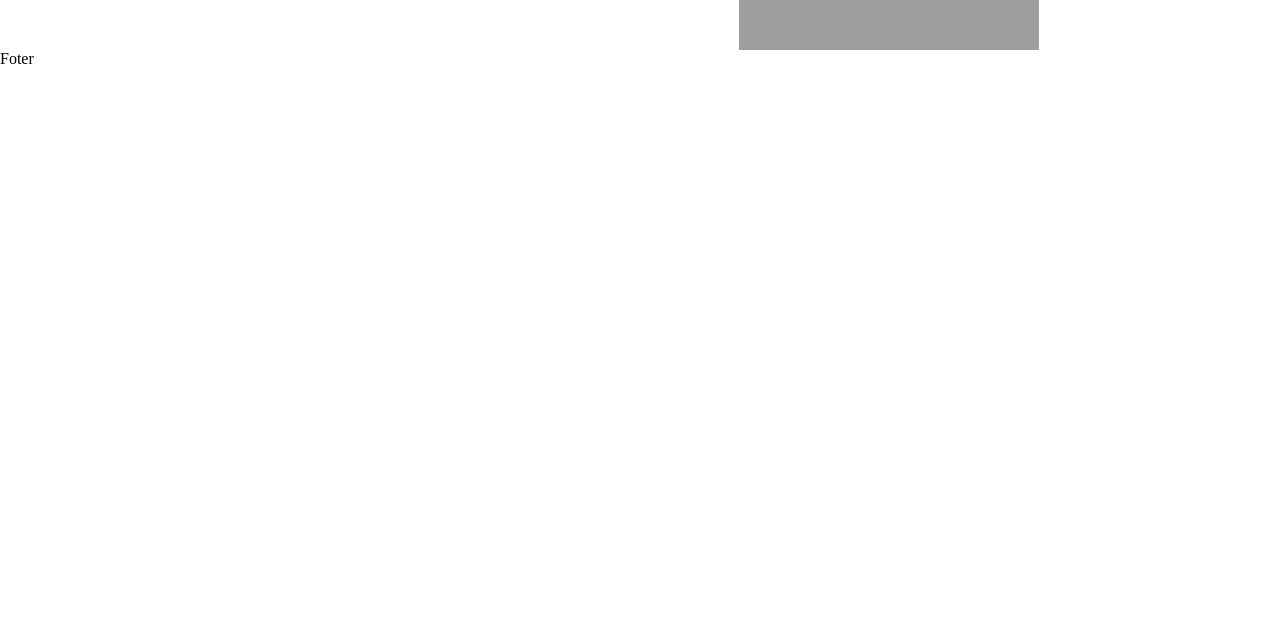
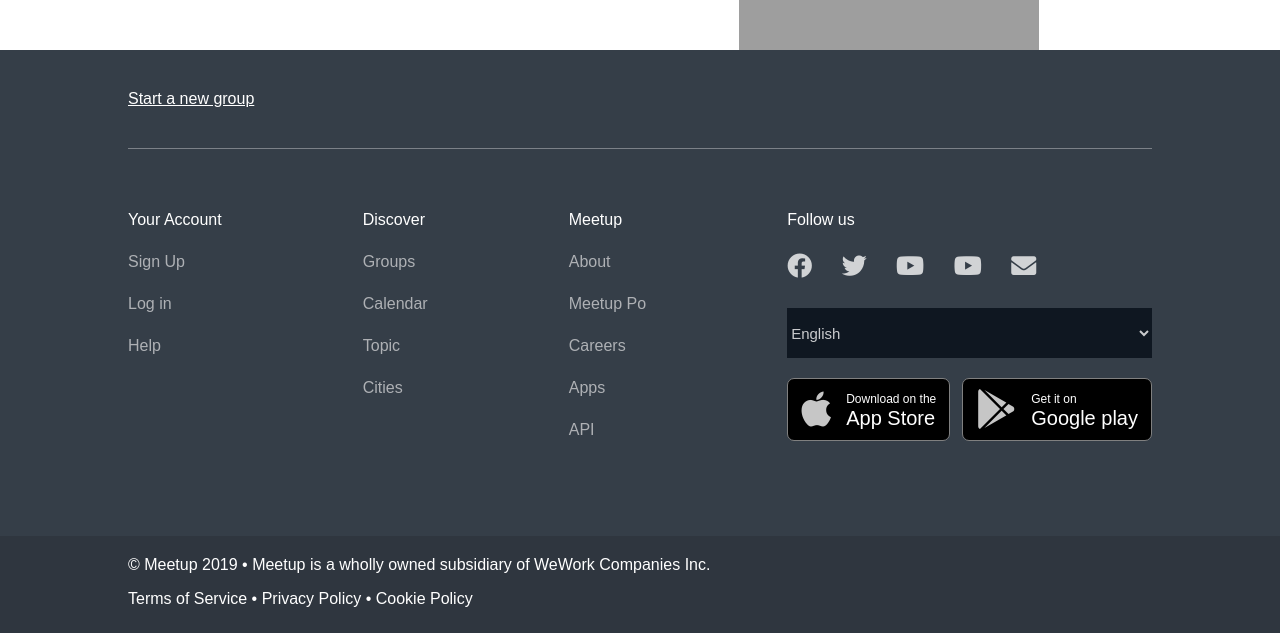
Before and after one commit to quy610/first-web-interface-PJ, a plain HTML site: page index.html in a window 1280 px wide. Shown: the part 2533-3166 px from the top of the page. Before the commit the page ends 2601 px from the top, so only its background shows below. Drawn offline with Linux system fonts and the light colour scheme; grey boxes are pictures that could not be loaded.

Commit message:
Create footer and finish project

```diff
--- a/index.html
+++ b/index.html
@@ -12,6 +12,7 @@
 	<link rel="stylesheet" href="./style/category.css">
 	<link rel="stylesheet" href="./style/contact.css">
 	<link rel="stylesheet" href="./style/download.css">
+	<link rel="stylesheet" href="./style/footer.css">
 </head>
 <body>
 	<div class="container">
@@ -266,7 +267,83 @@
 			<div class="img-download">
 		 	</div>
 		</div>
-		<div class="footer">Foter</div>
+
+
+		<!-- ===========Footer====================================== -->
+		<div class="footer">
+			<div class="everything">
+			    <div class="start-group">
+			      	<a href="">Start a new group</a>
+			    </div>
+			    <div class="start-now">
+			        <ul class="list-menu">
+				        <li class="sub-menu">
+					        <p>Your Account</p>
+					        <p><a href="#">Sign Up</a></p>
+					        <p><a href="">Log in</a></p>
+					        <p><a href="">Help</a></p>
+				        </li>
+				        <li class="sub-menu">
+				            <p>Discover</p>
+				            <p><a href="#">Groups</a></p>
+				            <p><a href="">Calendar</a></p>
+				            <p><a href="">Topic</a></p>
+				            <p><a href="">Cities</a></p>
+				        </li>
+				        <li class="sub-menu">
+				            <p>Meetup</p>
+				            <p><a href="#">About</a></p>
+				            <p><a href="">Meetup Po</a></p>
+				            <p><a href="">Careers</a></p>
+				            <p><a href="">Apps</a></p>
+				            <p><a href="">API</a></p>
+				        </li>
+				        <li class="follow">
+				            <p>Follow us</p>
+					        <a href=""><i class="fab fa-facebook"></i></a>
+					        <a href=""><i class="fab fa-twitter"></a></i>
+					        <a href=""><i class="fab fa-youtube"></a></i>
+					        <a href=""><i class="fab fa-youtube"></i></a>
+					        <a href=""><i class="fas fa-envelope"></i></a> <br>
+					        <select name="" id="">
+				            	<option value="">English</option>
+				            	<option value="">Vietnamese</option>
+				            	<option value="">Korean</option>
+				            </select>
+			            <div class="get-app">
+					      		<a href="">
+							        <div class="store-app app-store">
+							          <i class="fab fa-apple"></i>
+							          <div class="where">
+							            <span>Download on the</span> <br>
+							            <span>App Store</span>
+							          </div>
+							        </div>
+					      		</a>
+						      	<a href="">
+							        <div class="store-app">
+							          <i class="fab fa-google-play"></i>
+							          <div class="where">
+							            <span>Get it on</span> <br>
+							            <span>Google play</span>
+							          </div>
+							        </div>
+						      	</a>
+						    </div>
+			        	</li>
+			        </ul>
+			    </div>
+			  </div>
+		    <div class="provision">
+			<div class="general">
+				<p>&#169 Meetup 2019 &#8226 Meetup is a wholly owned subsidiary of WeWork Companies Inc.</p>
+				<div class="link-prv">
+					<a href="#">Terms of Service</a>  &#8226
+					<a href="#">Privacy Policy</a> &#8226
+					<a href="#">Cookie Policy</a>
+				</div>
+			</div>
+		</div>
 	</div>
 </body>
 </html>
--- /dev/null
+++ b/style/footer.css
@@ -0,0 +1,129 @@
+body {
+  margin: 0px;
+  padding: 0px;
+}
+
+.footer {
+  background-color: #353e48;
+  font-family: Arial, sans-serif;
+  color: #FFF;
+}
+
+.footer .start-group {
+  padding-top: 40px;
+  padding-bottom: 40px;
+  border-bottom: 1px solid #ffffff59;
+}
+
+.footer .everything {
+  height: 470px;
+  margin-left: 10%;
+  margin-right: 10%;
+}
+
+.footer .provision {
+  height: 100px;
+  background-color: #2f363f;
+}
+
+.footer .provision .general {
+  margin-left: 10%;
+}
+
+.footer .provison .link-prv {
+  padding-bottom: 15px;
+}
+
+.footer .provision .general p {
+  padding: 20px 0 0 0;
+}
+
+.footer .provision .general a {
+  color: #FFF;
+}
+
+.footer a {
+  text-decoration: none;
+}
+
+.footer .start-group a {
+  color: #FFF;
+  text-decoration: underline;
+}
+
+.footer .start-now {
+  padding-top: 30px;
+}
+
+.footer .start-now .list-menu {
+  display: flex;
+  justify-content: space-between;
+  padding-left: 0px;
+}
+
+.footer .start-now .sub-menu {
+  margin-right: 81px;
+}
+
+.footer .start-now p {
+  padding-bottom: 8px;
+}
+
+.footer .start-now ul{
+  list-style: none;
+}
+
+.footer .start-now a {
+  color: #fffefe99;
+}
+
+.footer .start-now i {
+  margin-right: 25px;
+  font-size: 25px;
+  color: #fbfbfbc9;
+  padding-bottom: 30px;
+}
+
+.footer .start-now select {
+  width: 100%;
+  height: 50px;
+  background-color: #0f1721;
+  color: #fbfbfbc9;
+  border: none;
+  font-size: 15px;
+}
+
+.footer .get-app {
+  display: flex;
+  margin-top: 20px;
+}
+
+.footer .store-app {
+  display: flex;
+  background: black;
+  color: #FFF;
+  border-radius: 7px;
+  border: 1px solid gray;
+}
+
+.footer .app-store {
+  margin-right: 12px;
+}
+
+.footer span {
+  font-size: 20px;
+}
+
+.footer span:first-child {
+  font-size: 12px;
+}
+
+.footer .store-app i {
+  margin-right: 0px;
+  font-size: 40px;
+  padding: 10px 10px 10px 13px;
+}
+
+.footer .where {
+  padding: 10px 13px 10px 5px;
+}
```
Also changed, not shown: components.html (+19 -0 lines).
